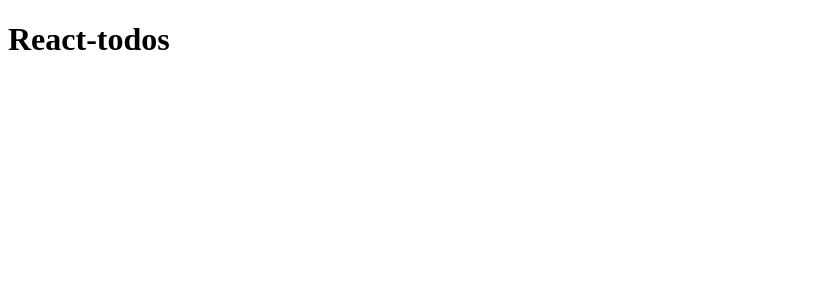
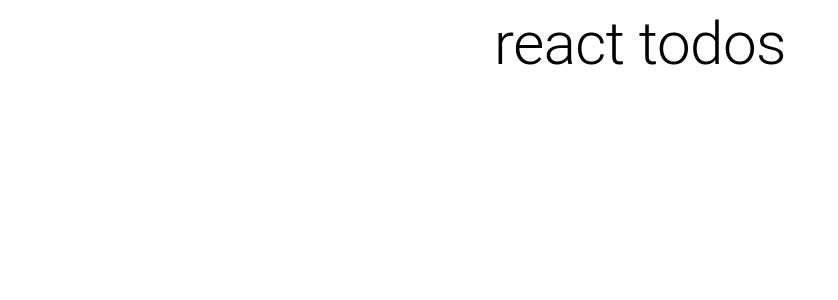
Before and after one commit to Rambo-react/react-todos, a React (Vite) app: page / in a window 1280 px wide. Shown: the top 300 px of the page, without its empty margins (0-838 px from the left). Built offline with nearby package versions, Linux system fonts and the light colour scheme.

Commit message:
feat: add header

```diff
--- a/src/App.tsx
+++ b/src/App.tsx
@@ -1,7 +1,12 @@
+import { Container } from '@mui/material'
+import { Header } from './components/Header/Header'
+
 function App() {
   return (
     <>
-      <h1>React-todos</h1>
+      <Container maxWidth='sm'>
+        <Header />
+      </Container>
     </>
   )
 }
--- /dev/null
+++ b/src/components/Header/Header.tsx
@@ -0,0 +1,10 @@
+import { Typography } from '@mui/material'
+import React from 'react'
+
+export const Header = () => {
+  return (
+    <Typography style={{ textAlign: 'center' }} variant='h2'>
+      react todos
+    </Typography>
+  )
+}
```
